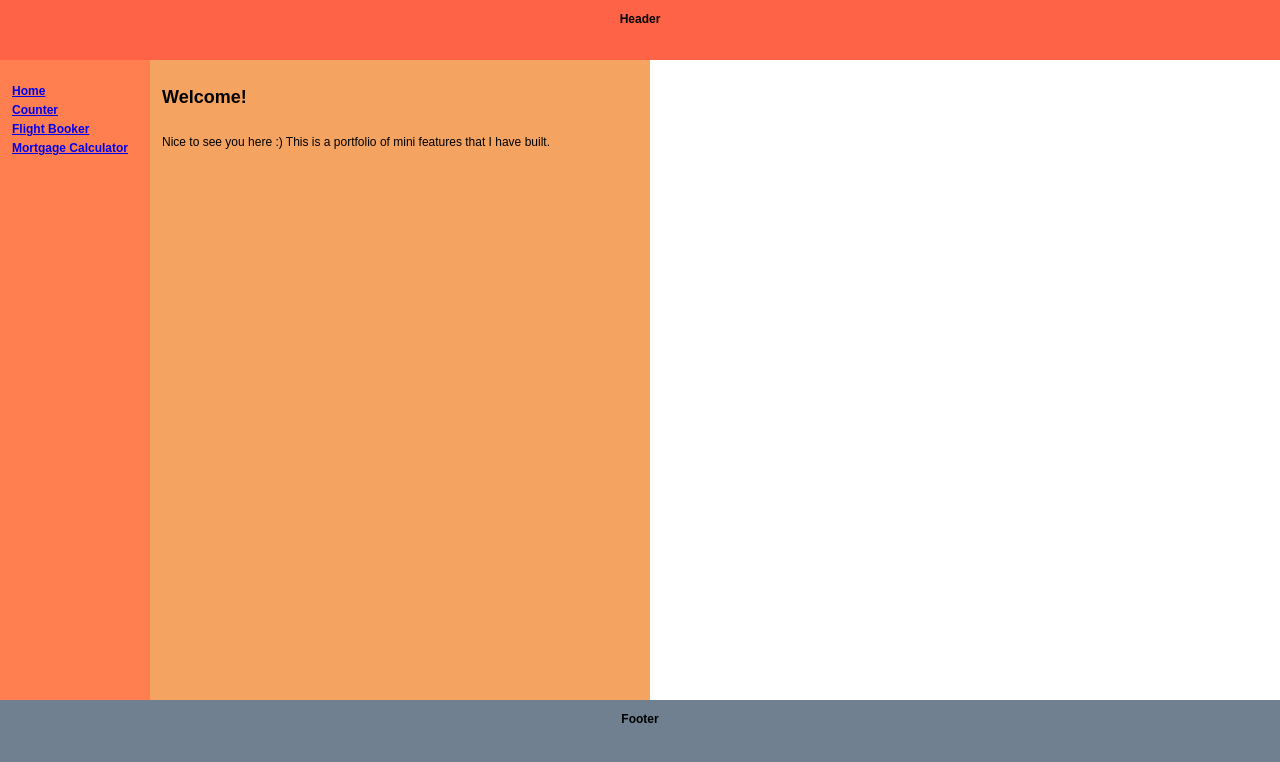
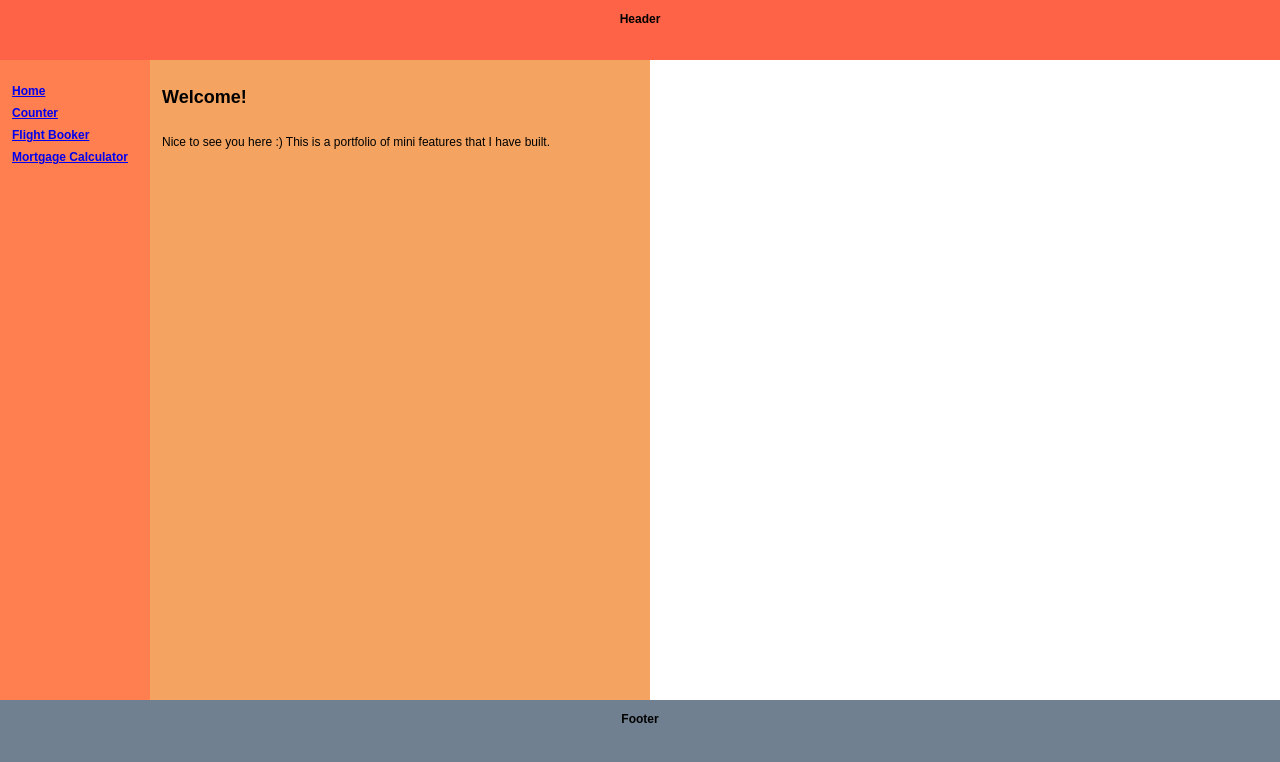
Before and after one commit to sandymak/practice, a React (Create React App) app: page / in a window 1280 px wide. Shown: the top 762 px of the page. Built offline with nearby package versions, Linux system fonts and the light colour scheme.

Commit message:
Update sidebar styling

```diff
--- a/src/navigation/Sidebar.js
+++ b/src/navigation/Sidebar.js
@@ -9,7 +9,7 @@ export default function Sidebar() {
             <ul style={{ listStyleType: 'none', padding: 0 }}>
                 {routes.map((route, index) => {
                     return (
-                        <li key={index} style={{ margin: '5px 0px' }}>
+                        <li key={index} style={{ margin: '8px 0px' }}>
                             <Link to={route.path}>{route.name}</Link>
                         </li>
                     )
```
